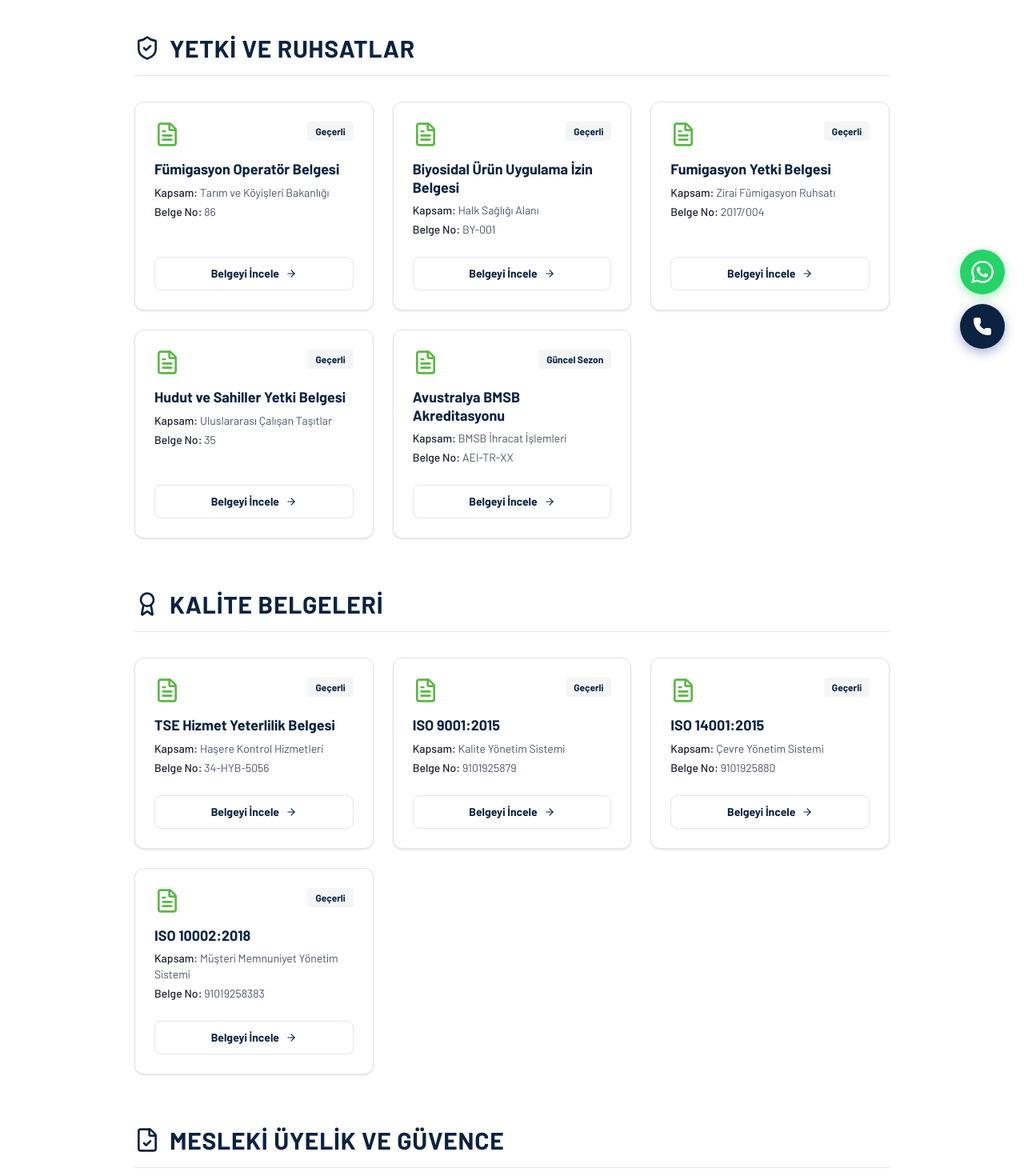
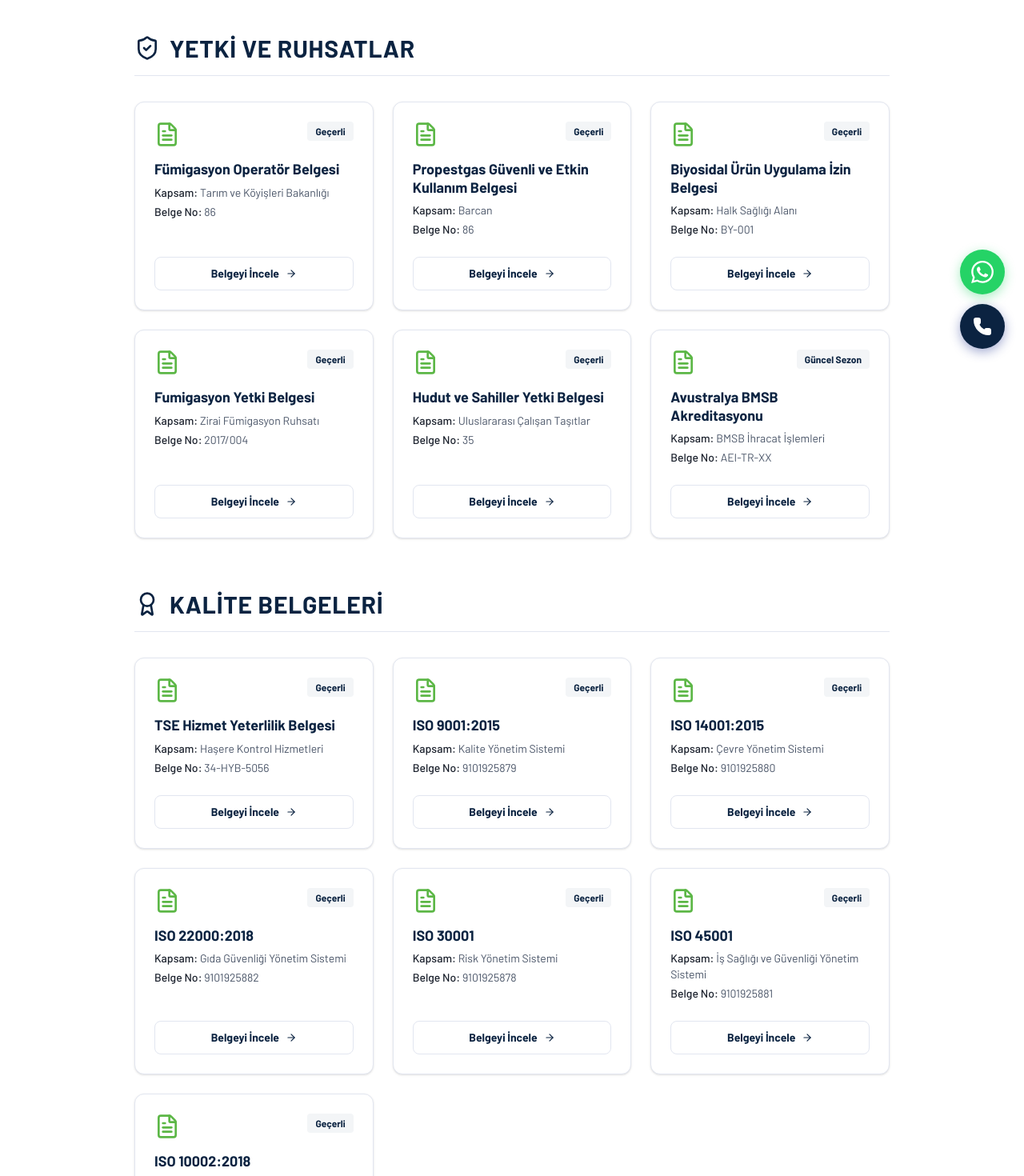
Before and after one commit to elamedya-sudo/epcon, a Next.js app: page /belgelerimiz in a window 1280 px wide. Shown: the part 340-1810 px from the top of the page at 80% size. Built offline with nearby package versions, Linux system fonts and the light colour scheme; a web font is replaced by a local one.

Commit message:
Belge v4

```diff
--- a/app/belgelerimiz/page.tsx
+++ b/app/belgelerimiz/page.tsx
@@ -16,6 +16,11 @@
           adi: "Fümigasyon Operatör Belgesi",
           no: "86", kapsam: "Tarım ve Köyişleri Bakanlığı", tarih: "Geçerli",
           imagePath: "/images/belgelerimiz/2d-745-1024.jpg"
+        },
+        {
+          adi: "Propestgas Güvenli ve Etkin Kullanım Belgesi",
+          no: "86", kapsam: "Barcan", tarih: "Geçerli",
+          imagePath: "/images/belgelerimiz/barcan-745x1024.jpg"
         },
         {
           adi: "Biyosidal Ürün Uygulama İzin Belgesi",
@@ -57,6 +62,21 @@
           adi: "ISO 14001:2015",
           no: "9101925880", kapsam: "Çevre Yönetim Sistemi", tarih: "Geçerli",
           imagePath: "/images/belgelerimiz/iso-14001-745x1024.jpg"
+        },
+        {
+          adi: "ISO 22000:2018",
+          no: "9101925882", kapsam: "Gıda Güvenliği Yönetim Sistemi", tarih: "Geçerli",
+          imagePath: "/images/belgelerimiz/iso-22000-745x1024.jpg"
+        },
+        {
+          adi: "ISO 30001",
+          no: "9101925878", kapsam: "Risk Yönetim Sistemi", tarih: "Geçerli",
+          imagePath: "/images/belgelerimiz/iso-30001-745x1024.jpg"
+        },
+        {
+          adi: "ISO 45001",
+          no: "9101925881", kapsam: "İş Sağlığı ve Güvenliği Yönetim Sistemi", tarih: "Geçerli",
+          imagePath: "/images/belgelerimiz/iso-45001-745x1024.jpg"
         },
         {
           adi: "ISO 10002:2018",
```
